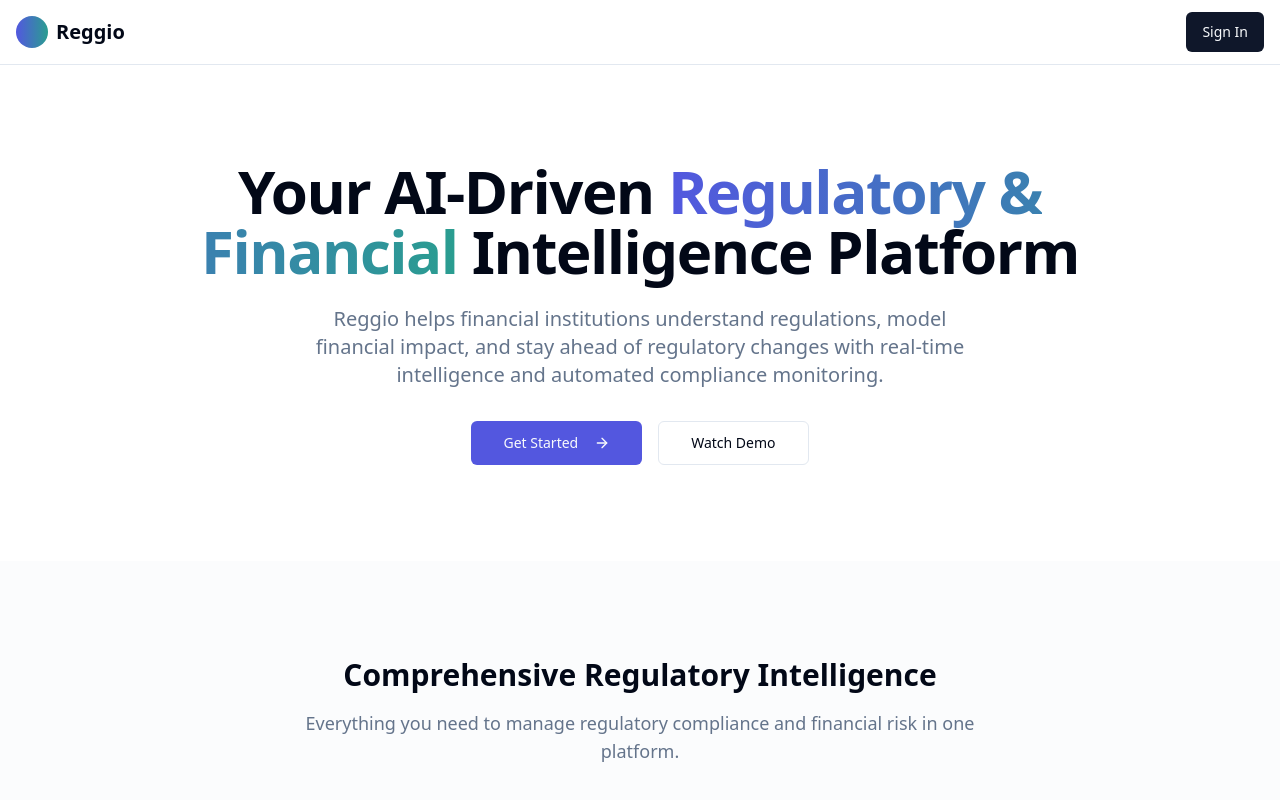
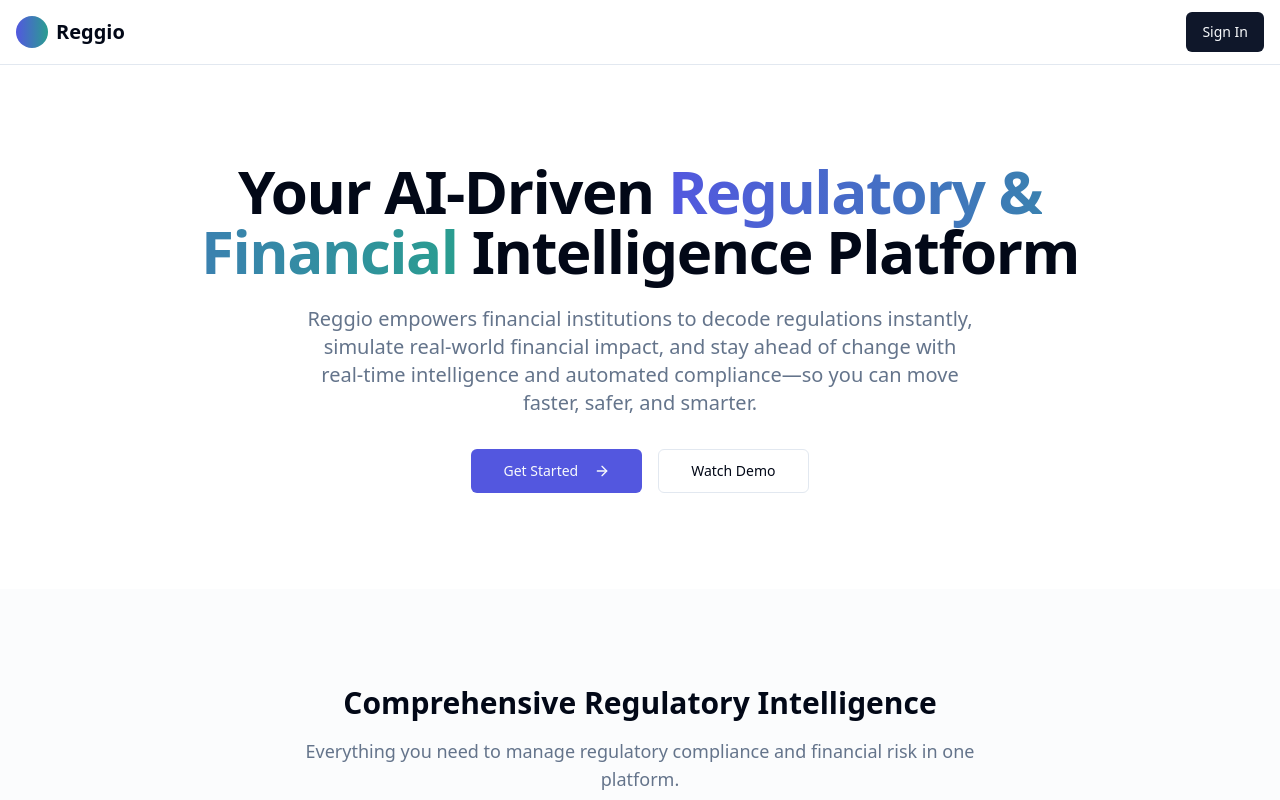
Before and after one commit to sharanlulz/reggio-insight-guard, a React (Vite) app: page / in a window 1280 px wide. Shown: the top 800 px of the page. Built offline with nearby package versions, Linux system fonts and the light colour scheme.

Commit message:
Update landing page text
Update the subtext on the landing page to the new provided copy.

```diff
--- a/src/pages/Landing.tsx
+++ b/src/pages/Landing.tsx
@@ -87,8 +87,8 @@ export default function Landing() {
           </h1>
 
           <p className="text-xl text-muted-foreground mb-8 max-w-2xl mx-auto">
-            Reggio helps financial institutions understand regulations, model financial impact,
-            and stay ahead of regulatory changes with real-time intelligence and automated compliance monitoring.
+            Reggio empowers financial institutions to decode regulations instantly, simulate real-world financial impact,
+            and stay ahead of change with real-time intelligence and automated compliance—so you can move faster, safer, and smarter.
           </p>
 
           <div className="flex flex-col sm:flex-row gap-4 justify-center">
```
